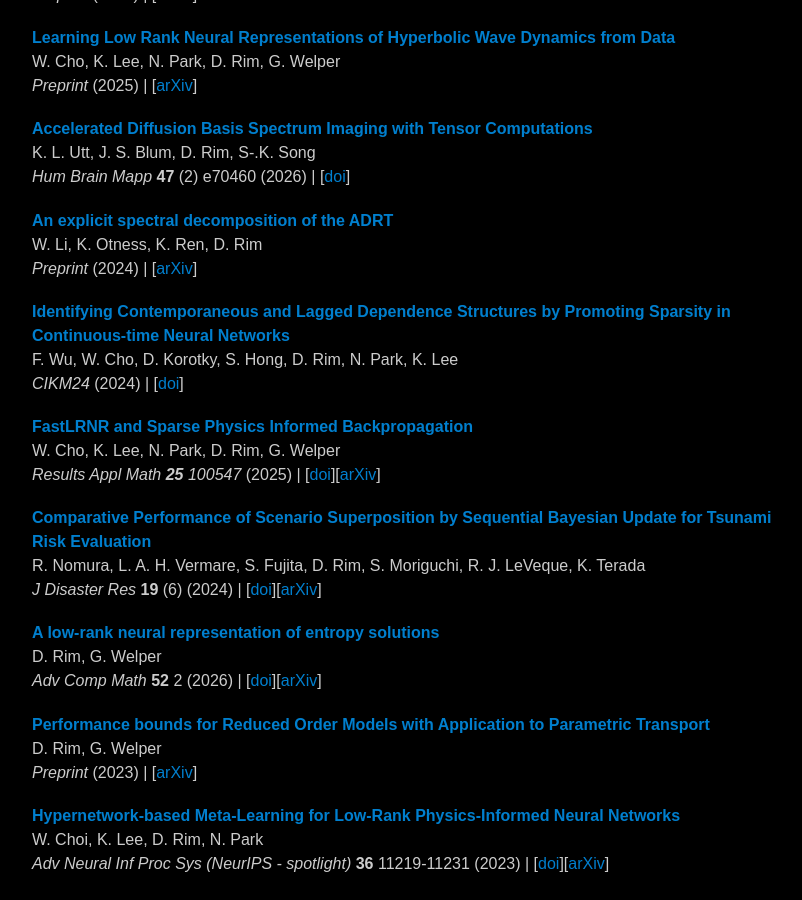
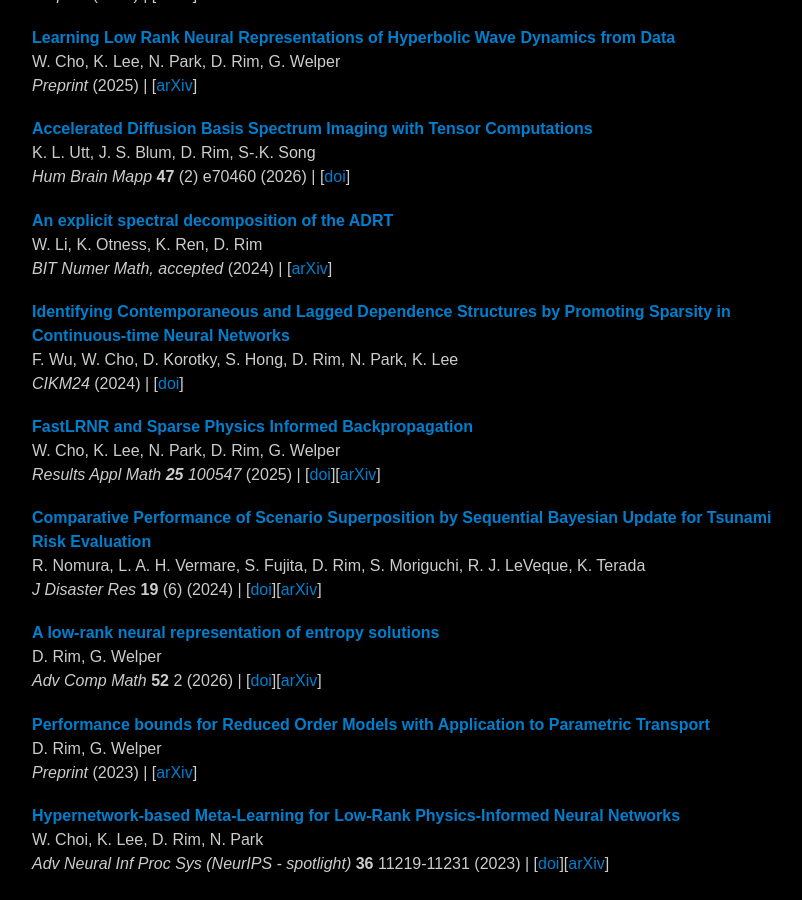
Before and after one commit to dsrim/dsrim.github.io, a Jekyll site: the page built from index.md, in a window 1280 px wide and 900 px high, scrolled down 879 px. Shown: the whole window, without its empty margins (232-1034 px from the left). Built offline with Jekyll 4.4.1, drawn with Linux system fonts in a browser that asks for light colours.

Commit message:
update paper entry

```diff
--- a/index.md
+++ b/index.md
@@ -142,7 +142,7 @@ pubs:
 
     - title:    "An explicit spectral decomposition of the ADRT"
       author:   "W. Li, K. Otness, K. Ren, D. Rim"
-      journal:  "Preprint"
+      journal:  "BIT Numer Math, accepted"
       arxiv:    "https://arxiv.org/abs/2412.11151"
       year:     "2024"
 
```
